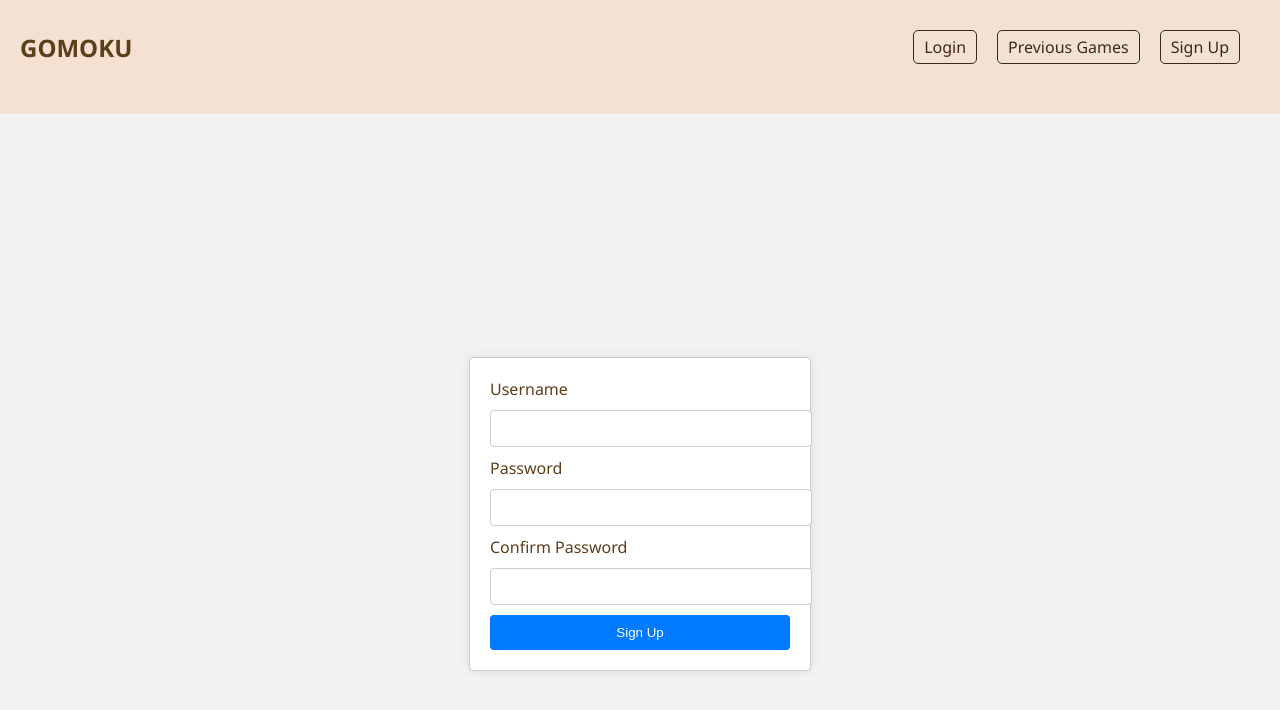
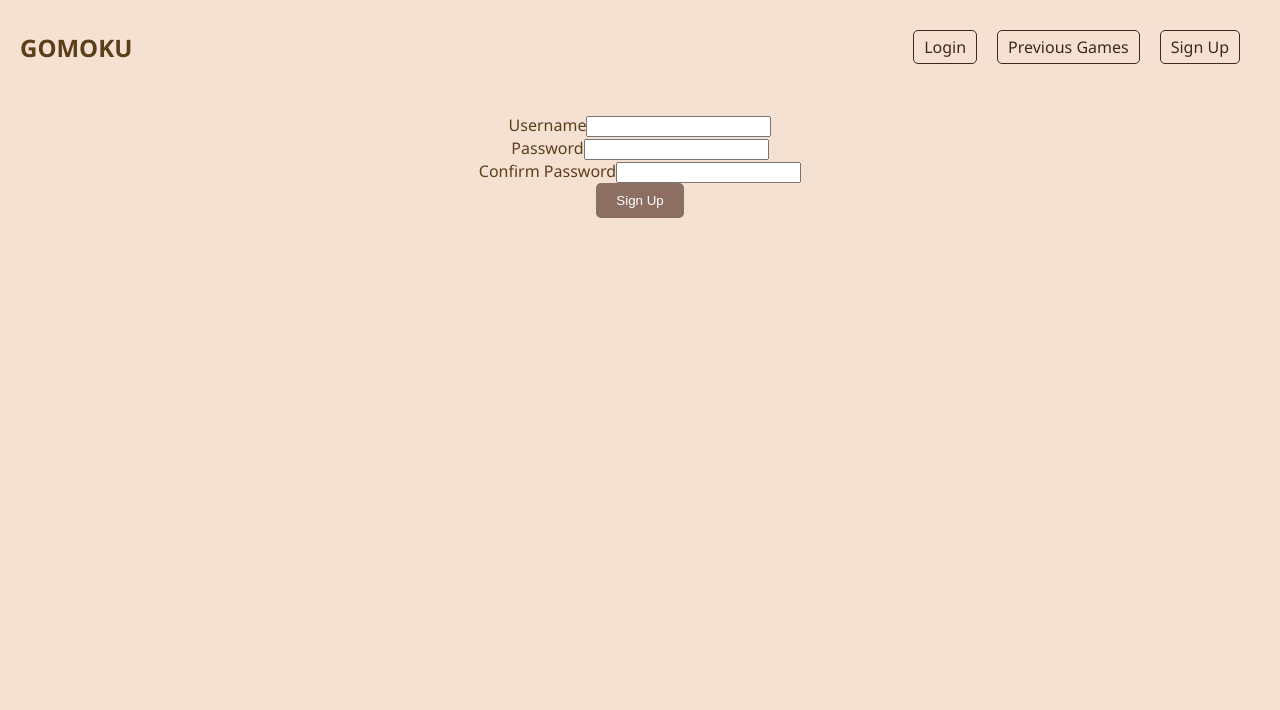
Before and after one commit to frenchafgan/gomoku_backend, a React (Create React App) app: page /signup in a window 1280 px wide. Shown: the top 710 px of the page. Built offline with nearby package versions, Linux system fonts and the light colour scheme.

Commit message:
Updated Signup css

```diff
--- a/src/styles/SignUp.css
+++ b/src/styles/SignUp.css
@@ -1,40 +1,46 @@
-/* src/styles/SignUp.css */
+/* SignUp.css */
 
-.signup-main {
+.signup-wrapper {
     display: flex;
+    flex-direction: column;
+    align-items: center;
     justify-content: center;
-    align-items: center;
     height: 100vh;
-    background-color: #f2f2f2;
 }
 
 .signup-form {
-    width: 300px;
-    padding: 20px;
-    border: 1px solid #ccc;
-    border-radius: 4px;
-    background-color: #fff;
-    box-shadow: 0 0 10px rgba(0, 0, 0, 0.1);
+    display: flex;
+    flex-direction: column;
+    align-items: center;
 }
 
-  .signup-form input {
-    width: 100%;
-    padding: 10px;
+.signup-input {
+    width: 50%;
     margin: 10px 0;
-    border: 1px solid #ccc;
-    border-radius: 4px;
+    padding: 5px;
 }
 
-  .signup-form button {
-    width: 100%;
+.signup-button {
+    width: 50%;
     padding: 10px;
-    background-color: #007bff;
-    color: #fff;
+    background-color: #8D6E63;
+    color: white;
     border: none;
-    border-radius: 4px;
     cursor: pointer;
 }
 
-  .signup-form button:hover {
-    background-color: #0056b3;
+.signup-error {
+    color: red;
+    margin-top: 10px;
 }
+
+.signup-container {
+    display: flex;
+    flex-direction: column;
+    align-items: center;
+    justify-content: center;
+    height: 30px;
+    font-size: 20px;
+    font-weight: bold;
+    text-align: center;
+}
```
Lines whose indentation alone changed are shown as unchanged.
